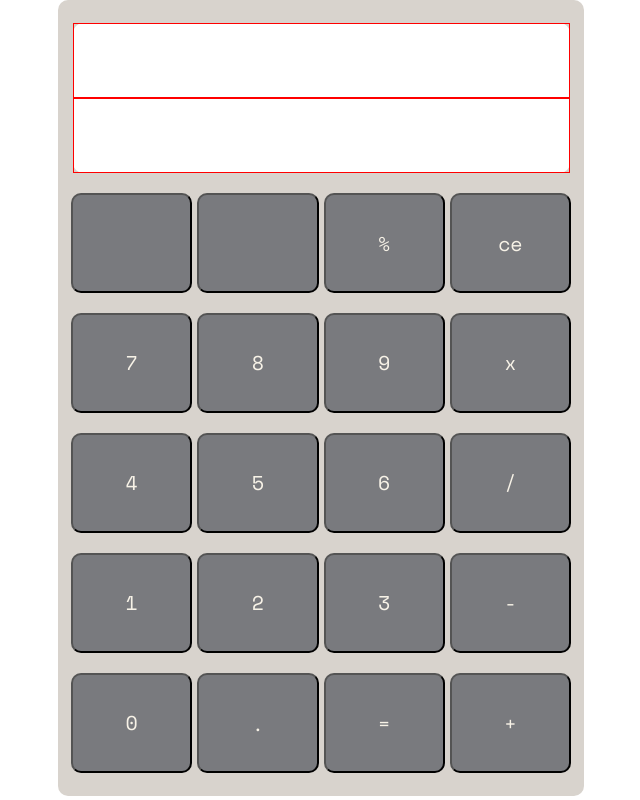
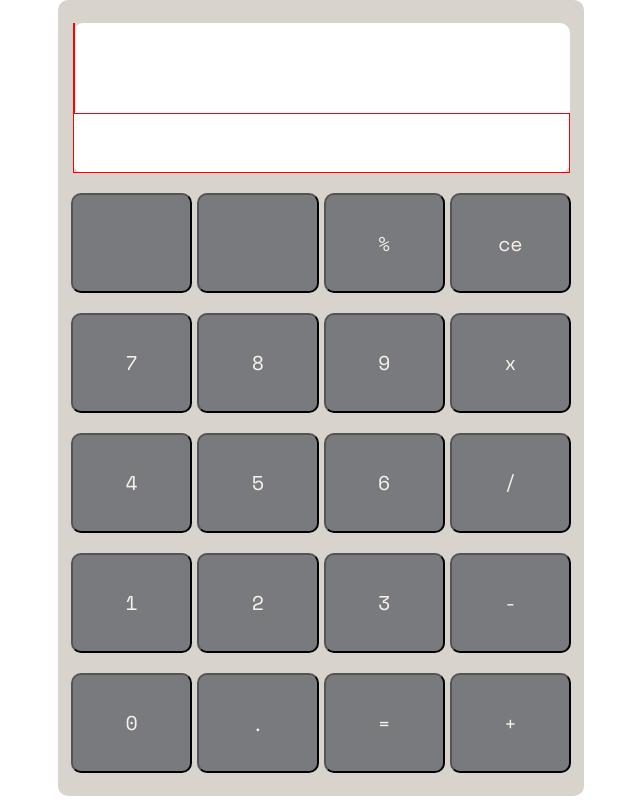
Before and after one commit to wesleykel/calculator, a plain HTML site: page index.html in a window 1280 px wide. Shown: the whole page, without its empty margins (319-959 px from the left). Drawn offline with nearby package versions, Linux system fonts and the light colour scheme.

Commit message:
changing html and  css  for the calculator screen

```diff
--- a/script.js
+++ b/script.js
@@ -13,16 +13,17 @@ const plusButton = document
 
 let topScreen = document.getElementById("line1");
 let midScreen = document.getElementById("line2");
-let symBox = document.createElement("div");
+let firstBox = document.createElement("div");
 let symBox2 = document.createElement("div");
 
 let arrayNumber;
 function getButton() {
+  topScreen.appendChild(firstBox);
   for (let i = 0; i < numberButtons.length; i++) {
     numberButtons[i].onclick = function (e) {
       console.log(numberButtons[i].dataset.value);
       firstNum.push(parseInt(numberButtons[i].dataset.value));
-      topScreen.innerText = firstNum.join("");
+      firstBox.innerText = firstNum.join("");
 
       arrayNumber = Number(firstNum.join(""));
       //console.log(arrayNumber);
@@ -34,6 +35,7 @@ function getButton() {
 let arrayNumber2;
 
 function add() {
+  let symBox = document.createElement("div");
   topScreen.appendChild(symBox);
   topScreen.appendChild(symBox2);
   let firstNumber = getButton();
@@ -50,11 +52,6 @@ function add() {
   return firstNumber + arrayNumber2;
 }
 
-/*function test() {
-  let firstNumber = getButton();
-  console.log(firstNumber + "hi");
-}*/
-
 function equals() {
   if (symBox.innerText === "+") {
     let answer = add();
--- a/style.css
+++ b/style.css
@@ -1,4 +1,7 @@
 @import url("https://fonts.googleapis.com/css2?family=Space+Mono&display=swap");
+
+@import url("https://fonts.googleapis.com/css2?family=Lato:ital,wght@0,100;0,300;0,400;0,700;0,900;1,100;1,300;1,400;1,700;1,900&display=swap");
+
 * {
   padding: 0;
   margin: 0px;
@@ -31,11 +34,20 @@
   border: red 1px solid;
   text-align: center;
   display: grid;
-  grid-template-columns: 45% 5% 45%;
+  grid-template-columns: 45% 10% 45%;
+  padding-top: 30px;
+  font-family: "Lato", sans-serif;
+  font-size: 30px;
+  inline-size: min-content;
+}
+
+#numOne {
+  border: 1px solid green;
 }
 #line2 {
   border: red 1px solid;
   text-align: right;
+  font-family: "Lato", sans-serif;
 }
 
 #body {
```
